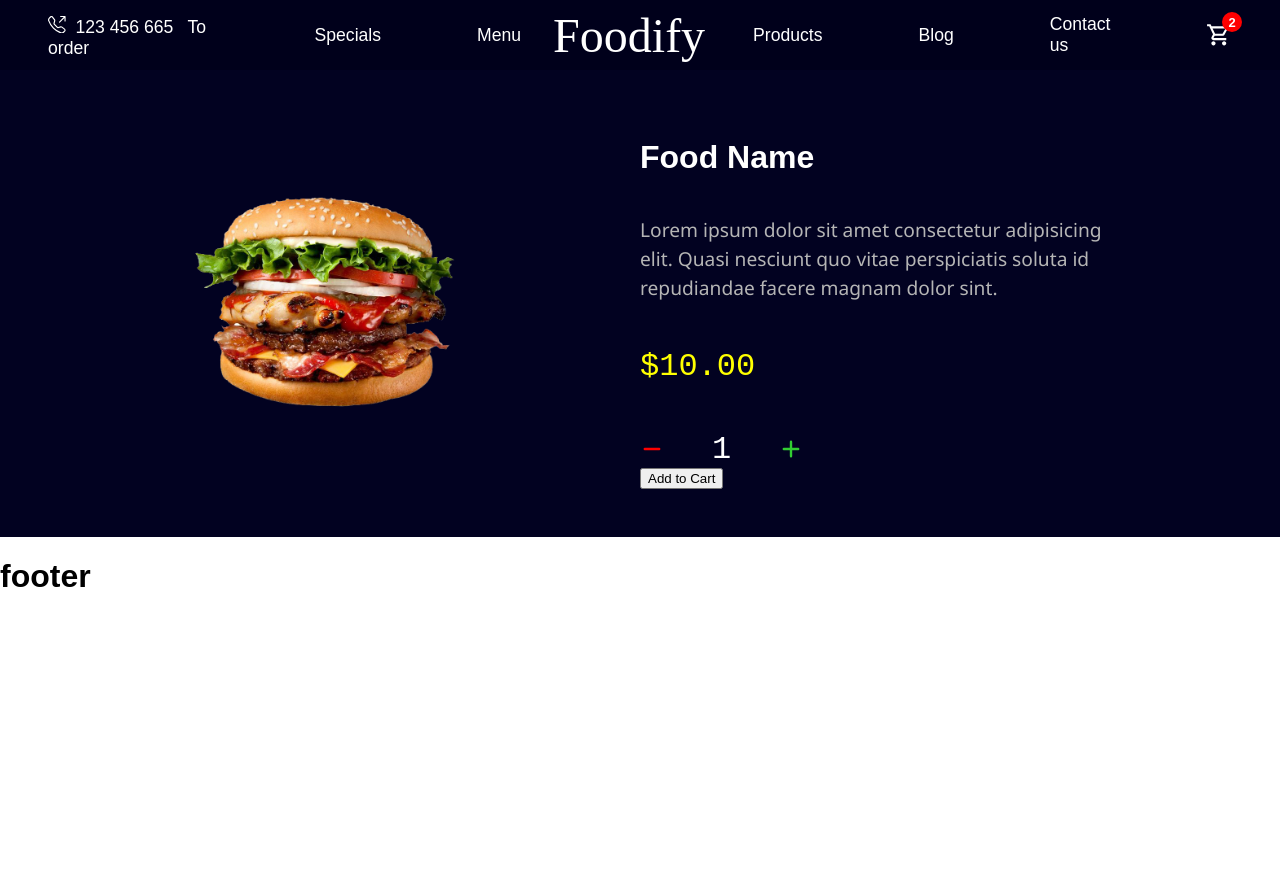
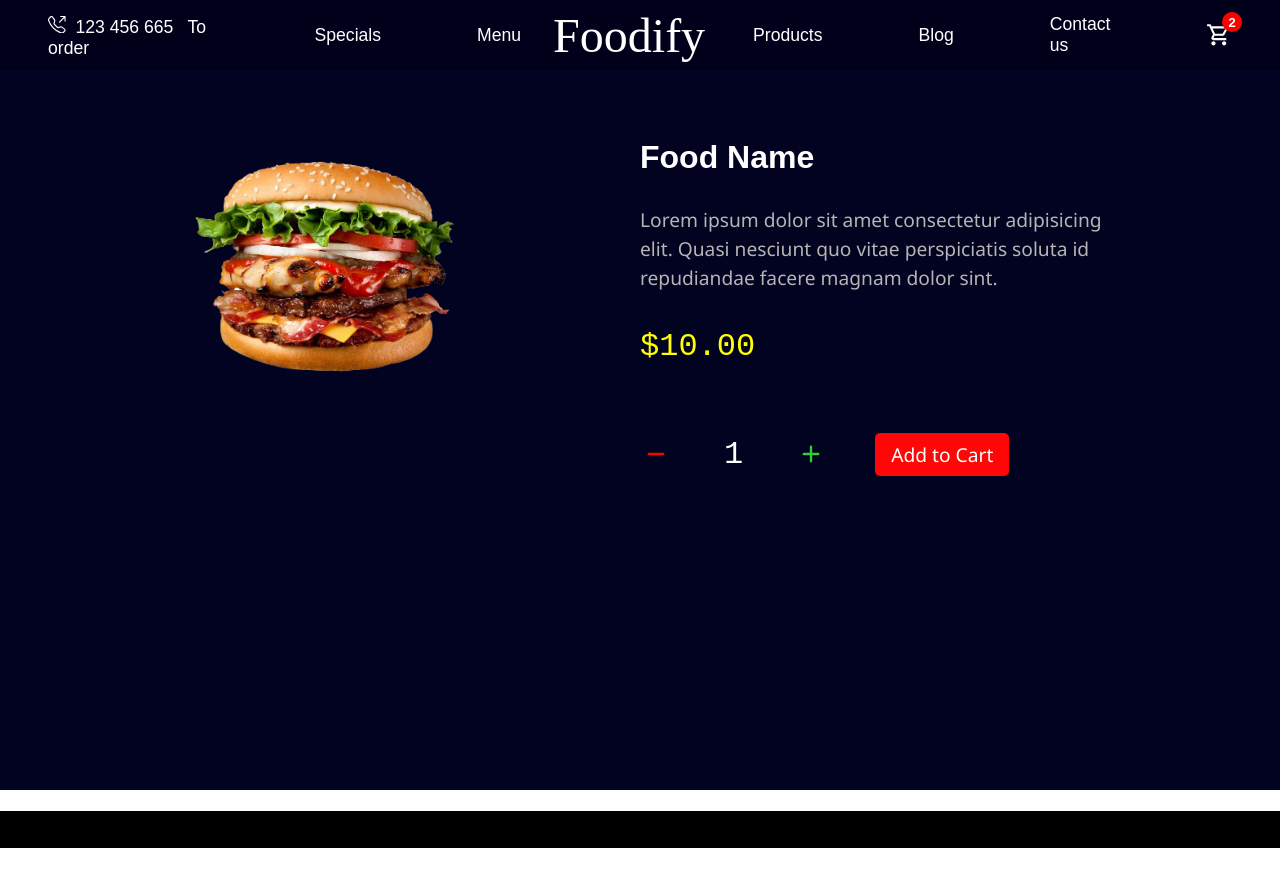
Before and after one commit to codeComet/food-ordering-app, a Next.js app in the folder client/: page /item/1 in a window 1280 px wide. Before the commit the page ends 800 px from the top, so only its background shows below. Built offline with nearby package versions, Linux system fonts and the light colour scheme.

Commit message:
single product page need changes

```diff
--- a/client/components/Footer.jsx
+++ b/client/components/Footer.jsx
@@ -2,7 +2,7 @@ import React from "react";
 
 const Footer = () => {
   return (
-    <div>
+    <div style={{ backgroundColor: "#000" }}>
       <h1>footer</h1>
     </div>
   );
--- a/client/pages/item/[id].jsx
+++ b/client/pages/item/[id].jsx
@@ -25,6 +25,7 @@ const FoodItem = () => {
           <p>$10.00</p>
         </div>
         <div className={styles.buttonContainer}>
+          <div className={styles.qtyContainer}>
             <div className={styles.qty}>
               <HiMinus
                 style={{ fontSize: "1.5rem", color: "red", cursor: "pointer" }}
@@ -42,6 +43,7 @@ const FoodItem = () => {
           </div>
         </div>
       </div>
+    </div>
   );
 };
 
--- a/client/styles/FoodItem.module.css
+++ b/client/styles/FoodItem.module.css
@@ -4,12 +4,13 @@
   justify-content: space-around;
   background-color: #020221;
   color: white;
+  height: 90vh;
 }
 
 .imgContainer {
   flex: 1;
   display: flex;
-  align-items: center;
+  align-items: flex-start;
   justify-content: center;
 }
 
@@ -22,7 +23,7 @@
   font-size: 1.2rem;
   font-family: "Segoe UI", Tahoma, Geneva, Verdana, sans-serif;
   color: #b5b5b5;
-  margin: 40px 0px;
+  margin: 30px 0px;
   line-height: 1.5;
 }
 
@@ -32,10 +33,18 @@
   font-family: monospace;
 }
 
+.qtyContainer {
+  display: flex;
+  justify-content: flex-start;
+  align-items: center;
+}
+
 .qty {
   display: flex;
   align-items: center;
-  justify-content: flex-start;
+  justify-content: space-around;
+  width: 30%;
+  margin-right: 3rem;
 }
 
 .qty p {
@@ -43,3 +52,15 @@
   margin: 0px 3rem;
   font-family: monospace;
 }
+
+.qtyContainer button {
+  background-color: #ff0707;
+  color: white;
+  font-size: 1.2rem;
+  margin: 2rem 0px;
+  font-family: "Segoe UI", Tahoma, Geneva, Verdana, sans-serif;
+  border: none;
+  padding: 0.5rem 1rem;
+  border-radius: 5px;
+  cursor: pointer;
+}
```
Lines whose indentation alone changed are shown as unchanged.
